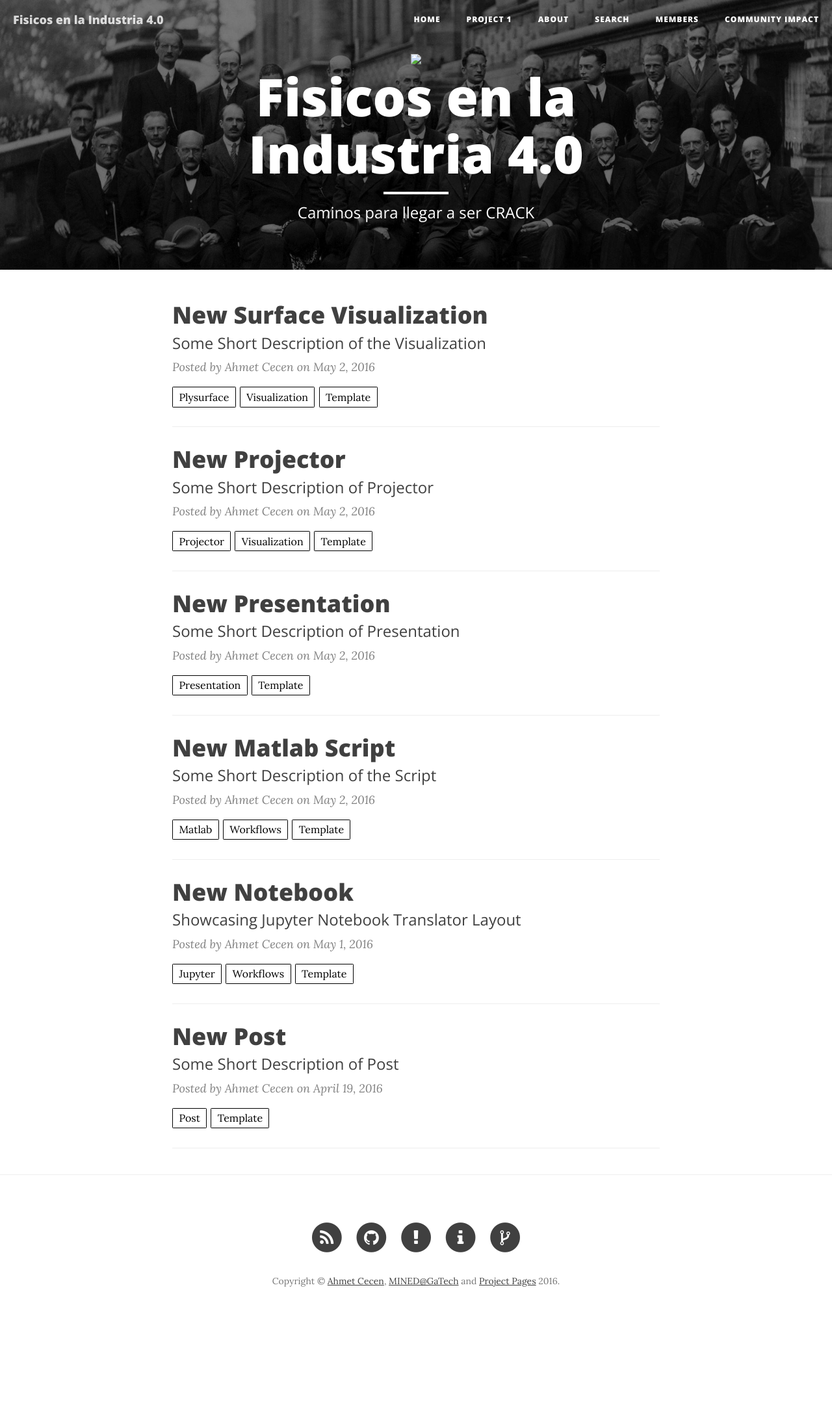
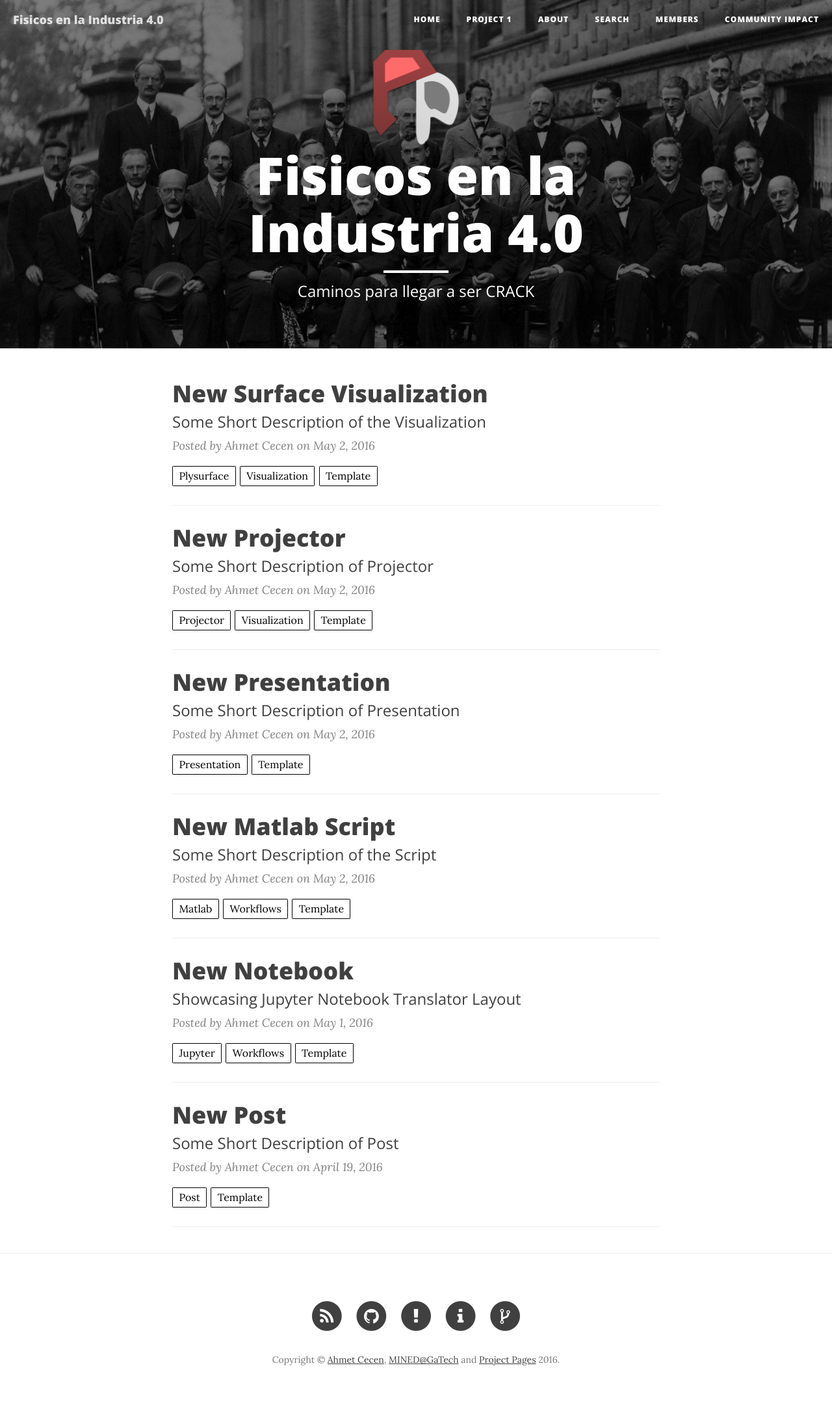
Before and after one commit to Giovanny-Encinia/FisicosIndustriaWEB, a Jekyll site: the page built from index.html, in a window 1280 px wide. Shown: the whole page at 65% size. Built offline with Jekyll 4.4.1, drawn with Linux system fonts in a browser that asks for light colours; nearby versions of some CDN libraries; the list of posts is cut into pages by our own code; before the commit the page ends 2047 px from its top, so only the background shows below that.

Commit message:
Se cambia url

```diff
--- a/_config.yml
+++ b/_config.yml
@@ -7,7 +7,7 @@
 baseurl: ""
 header-img: img/home-bg.jpg
 headercolor: "#FFFFFF"
-logo: /project-pages/img/logos/Project-Pages-New-Logo-Inverted.png
+logo: /FisicosIndustriaWEB/img/logos/Project-Pages-New-Logo-Inverted.png
 
 # Tertiary Parameters
 github_username: projectpages
@@ -64,7 +64,7 @@
       "mentions.html",
       "index.html",
     ]
-  siteurl: "http://projectpages.github.io/project-pages/"
+  siteurl: "FisicosIndustriaWEB/"
   ispp: true
   media: "img"
   metadata:
@@ -129,7 +129,7 @@
       - name: "horizontal"
         field:
           element: "hidden"
-          value: </section></section><section markdown="1" data-background="http://projectpages.github.io/project-pages/img/slidebackground.png"><section markdown="1">
+          value: </section></section><section markdown="1" data-background="FisicosIndustriaWEB/img/slidebackground.png"><section markdown="1">
       - name: "vertical"
         field:
           element: "hidden"
@@ -137,7 +137,7 @@
       - name: "slideinit"
         field:
           element: "hidden"
-          value: <section markdown="1" data-background="http://projectpages.github.io/project-pages/img/slidebackground.png"><section markdown="1">
+          value: <section markdown="1" data-background="FisicosIndustriaWEB/img/slidebackground.png"><section markdown="1">
       - name: "theme"
         field:
           element: "select"
```
